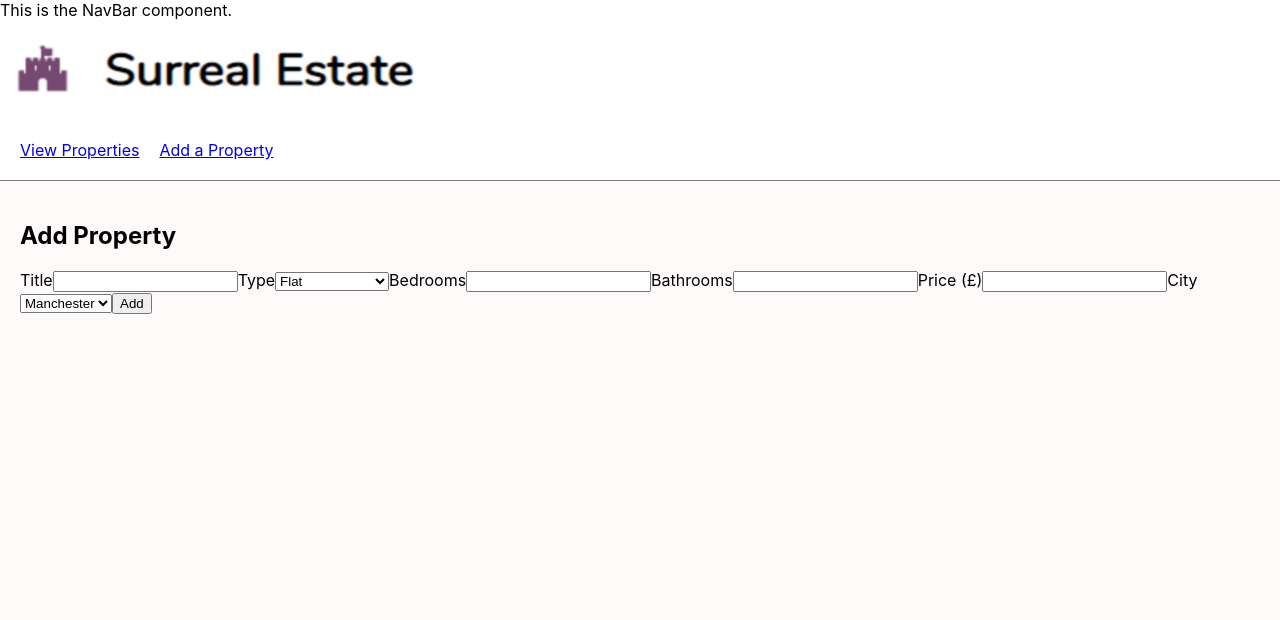
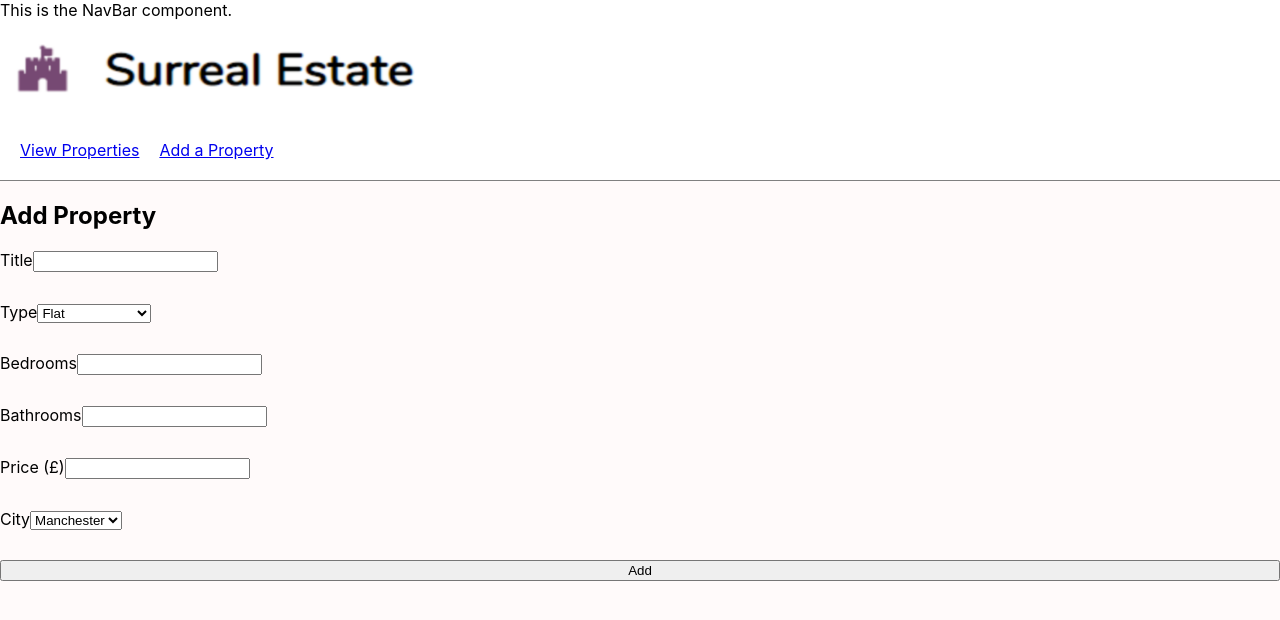
Before and after one commit to josephredmond5/surreal-estate, a React (Create React App) app: page /add-property in a window 1280 px wide. Shown: the top 620 px of the page. Built offline with nearby package versions, Linux system fonts and the light colour scheme.

Commit message:
CSS added to help with the form format

```diff
--- a/src/styles/add-property.css
+++ b/src/styles/add-property.css
@@ -1,3 +1,9 @@
-.add-property {
-    padding: 20px;
-}
+.add-property form {
+    display: flex;
+    flex-direction: column;
+    gap: 30px;
+  }
+
+  .add-property label {
+    display: block;
+  }
```
